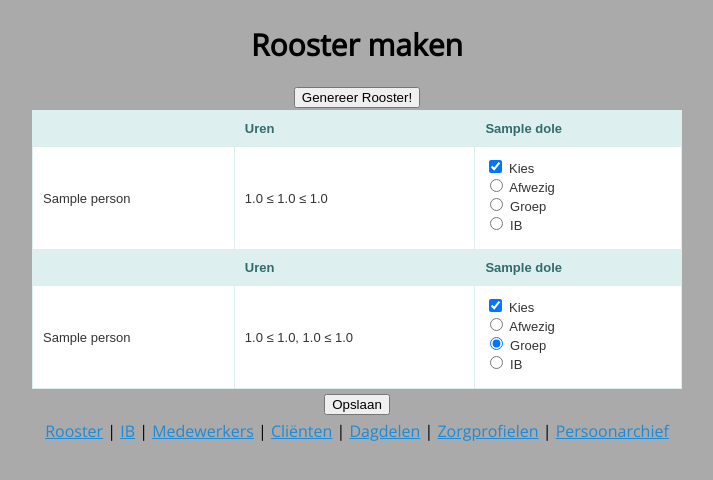
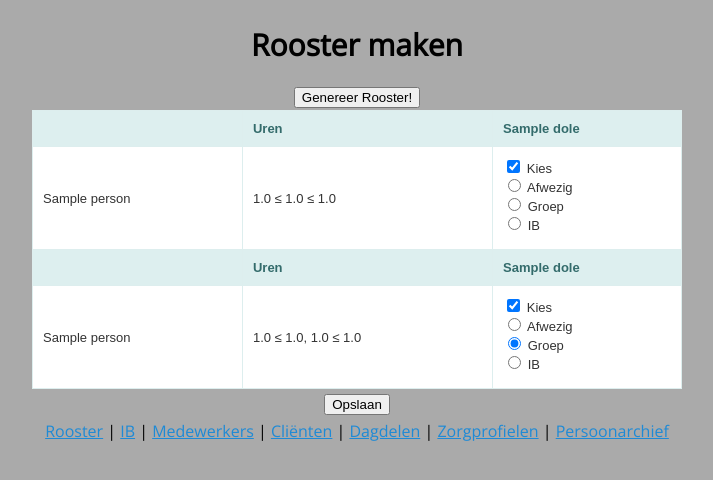
Before and after one commit to Ingovd/ivy-rooster, a Flask app: page / in a window 1280 px wide. Shown: the top 480 px of the page, without its empty margins (291-1004 px from the left). Run offline with Flask 2, Linux system fonts and the light colour scheme; tables that the repository leaves empty hold one stand-in row (values such as "Sample post").

Commit message:
Narrower table cells

```diff
--- a/roosterapp/static/css/main.css
+++ b/roosterapp/static/css/main.css
@@ -109,7 +109,7 @@ table, td {
 }
 .radioContainer {
     display: inline-block;
-    width: 90px;
+    width: 70px;
     height: 0px;
     overflow:hidden;
     transition: height 0.1s ease;
```
